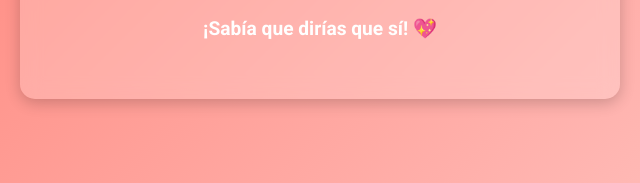
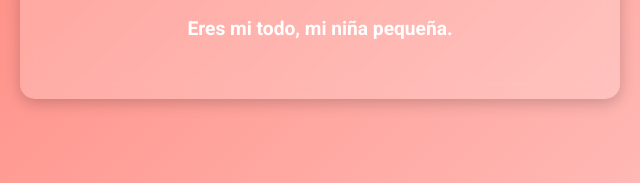
Before and after one commit to samuel12346/ori, a plain HTML site: page docs/index.html in a window 1280 px wide. Both pictures are taken after a click on the button "¡Sí!". Shown: the part 491-674 px from the top of the page, 320-960 px from the left. Drawn offline with nearby package versions, Linux system fonts and the light colour scheme.

```diff
--- a/docs/index.html
+++ b/docs/index.html
@@ -16,7 +16,7 @@
                 <button id="btnSi" class="animate__animated animate__fadeInLeft">¡Sí!</button>
                 <button id="btnNo" class="animate__animated animate__fadeInRight">No</button>
             </div>
-            <p id="mensaje" class="animate__animated animate__fadeInUp hidden">No puedes decir que no porque nos encontraremos algún día. ¡Vas a ver! 😊</p>
+            <p id="mensaje" class="animate__animated animate__fadeInUp hidden">Gracias, mi niña pequeña. Te amo con todo mi corazón.</p>
         </div>
     </div>
     <script src="script.js"></script>
--- a/docs/script.js
+++ b/docs/script.js
@@ -2,8 +2,15 @@
 const btnNo = document.getElementById('btnNo');
 const mensaje = document.getElementById('mensaje');
 
+const mensajesRomanticos = [
+    "Eres la razón por la que sonrío cada día.",
+    "Mi amor por ti es infinito.",
+    "Eres mi todo, mi niña pequeña."
+];
+
 btnSi.addEventListener('click', () => {
-    mensaje.textContent = "¡Sabía que dirías que sí! 💖";
+    const mensajeAleatorio = mensajesRomanticos[Math.floor(Math.random() * mensajesRomanticos.length)];
+    mensaje.textContent = mensajeAleatorio;
     mensaje.classList.remove('hidden');
     mensaje.classList.add('visible', 'animate__animated', 'animate__heartBeat');
     setTimeout(() => {
```
